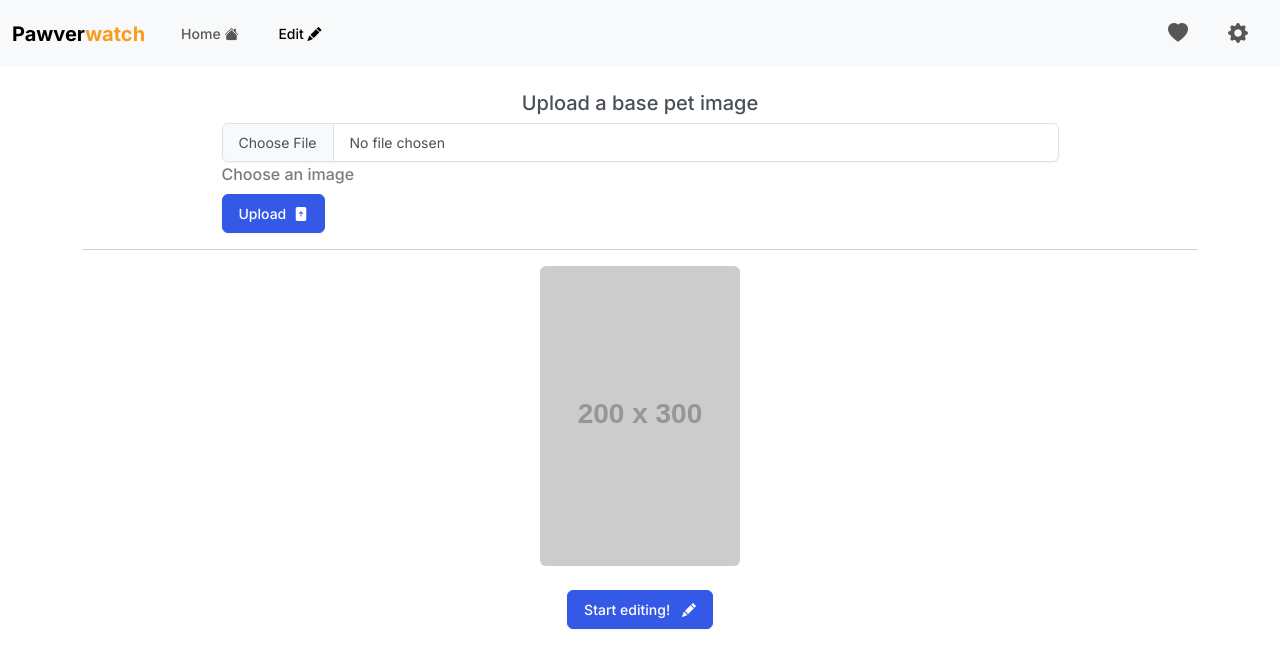
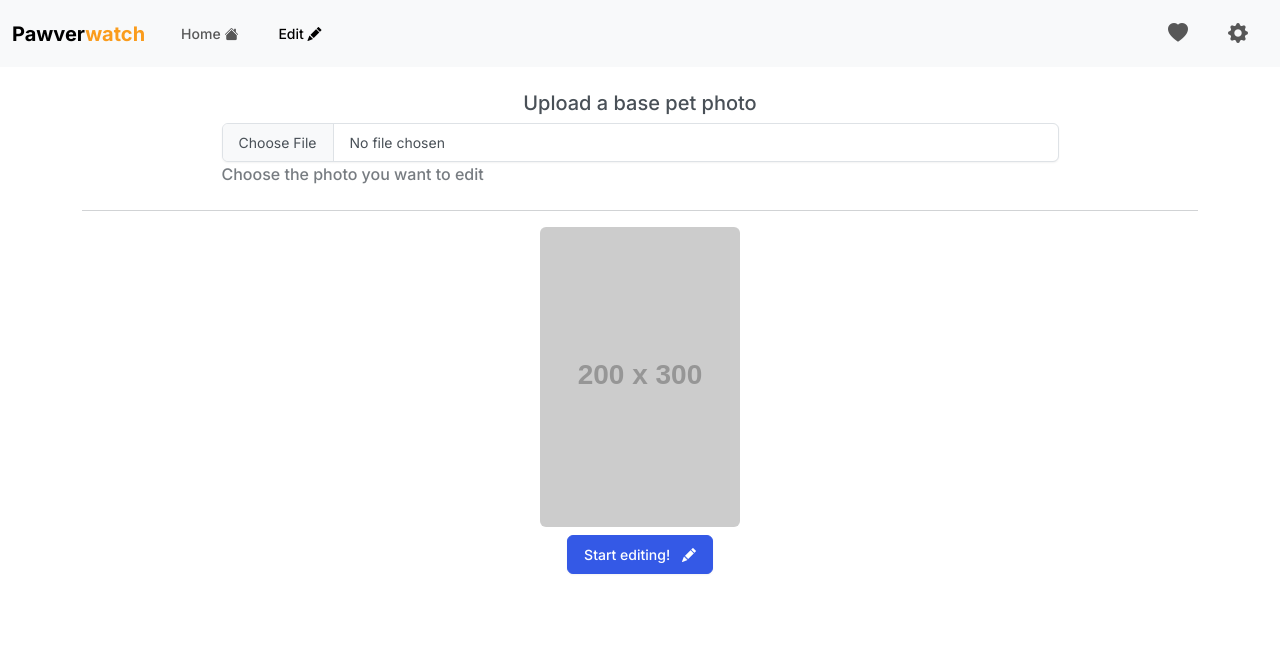
Before and after one commit to ThaiDuongVu/pawverwatch, a Next.js app: page /edit in a window 1280 px wide. Shown: the top 668 px of the page. Built offline with nearby package versions, Linux system fonts and the light colour scheme.

Commit message:
Fix image upload

```diff
--- a/src/pages/edit.tsx
+++ b/src/pages/edit.tsx
@@ -1,9 +1,13 @@
-import { useState } from "react";
+import { SyntheticEvent, useState } from "react";
 import NavBar from "@/components/navbar";
 import DefaultHead from "@/components/default-head";
 import Image from "next/image";
 
 const Edit = () => {
+  const [editState, setEditState] = useState("upload");
+  // upload
+  // remove-bg
+  // configure
 
   //#region Base image upload
 
@@ -12,25 +16,50 @@ const Edit = () => {
 
   const uploadForm = () => {
     return (
-      <form className="w-75 mx-auto" id="upload-form" onSubmit={uploadOnSubmit}>
-        <h5 className="text-center">Upload a base pet image</h5>
-        <input className="form-control" type="file" accept="image/*" id="imageInput" name="imageInput"></input>
-        <label htmlFor="imageInput" className="form-label text-body-secondary">Choose an image</label>
+      <form className="w-75 mx-auto" id="upload-form">
+        <h5 className="text-center">Upload a base pet photo</h5>
+        <input className="form-control" type="file" accept="image/*" id="imageInput" name="imageInput" onChange={onBaseImageChange}></input>
+        <label htmlFor="imageInput" className="form-label text-body-secondary">Choose the photo you want to edit</label>
         <br />
-        <button type="submit" className="btn btn-primary">Upload <i className="bi bi-file-arrow-up-fill ms-1"></i></button>
       </form>
     )
   };
 
-  const uploadOnSubmit = (event: React.SyntheticEvent<HTMLFormElement>) => {
-    event.preventDefault();
-    const file: File = event.target.imageInput.files[0];
-    if (!file) return;
+  const onBaseImageChange = (event: SyntheticEvent) => {
+    const files = (event.target as HTMLInputElement).files;
+    if (!files) return;
+    const file = files![0];
     setBaseImageFile(file);
-    setBaseImageURL(URL.createObjectURL(baseImageFile ?? file));
-  };
+    setBaseImageURL(URL.createObjectURL(file));
+  }
 
   //#endregion
+
+  const editDisplay = () => {
+    switch (editState) {
+      case "upload":
+        return (
+          <div className="container">
+            {uploadForm()}
+            <hr />
+            <div className="text-center">
+              <Image className="img-fluid rounded" src={baseImageURL} alt="Preview" width={200} height={300} placeholder="blur" blurDataURL="automatic" />
+              <br />
+              <button type="button" className="btn btn-primary m-2">Start editing! <i className="bi bi-pencil-fill ms-2"></i></button>
+            </div>
+          </div>
+        );
+
+      case "remove-bg":
+        return (<div></div>);
+
+      case "configure":
+        return (<div></div>);
+
+      default:
+        return <></>;
+    }
+  };
 
   return (
     <div>
@@ -38,16 +67,7 @@ const Edit = () => {
       <NavBar currentPage="edit" />
       <br />
 
-      <div className="container">
-        {uploadForm()}
-        <hr />
-        <div className="text-center">
-          <Image className="img-fluid rounded" src={baseImageURL} alt="Preview" width={200} height={300} placeholder="blur" blurDataURL="automatic" />
-          <br />
-          <br />
-          <button type="button" className="btn btn-primary">Start editing! <i className="bi bi-pencil-fill ms-2"></i></button>
-        </div>
-      </div>
+      {editDisplay()}
     </div>
   )
 };
```
